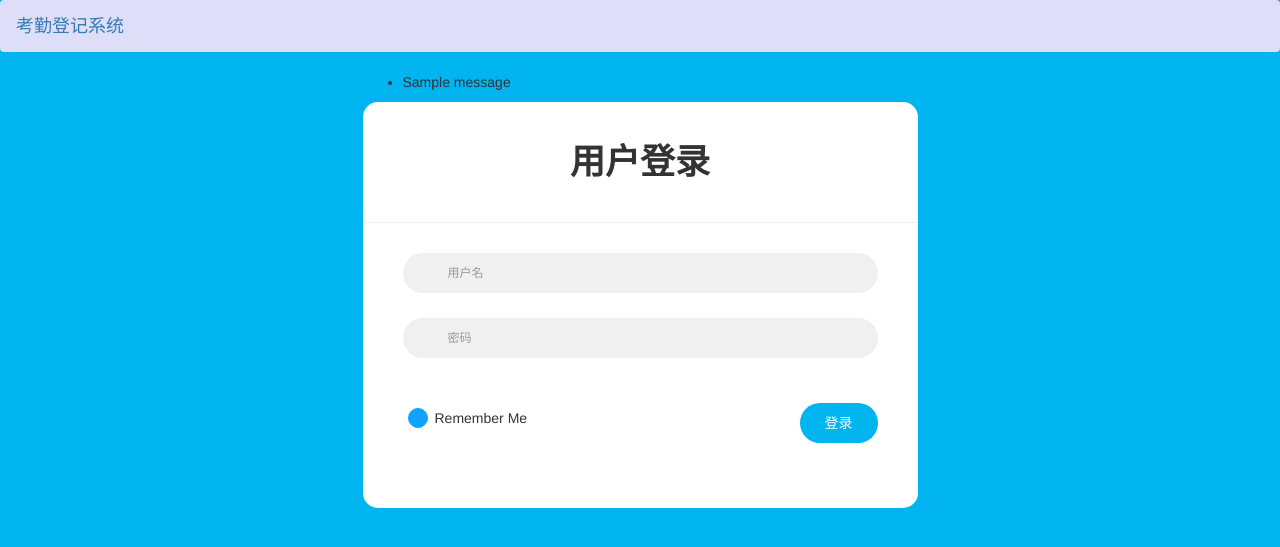
After one commit to drsuxiao/holiday, a Flask app: page /login in a window 1280 px wide. The commit adds this page. Shown: the top 547 px of the page. Run offline with Flask 2, Linux system fonts and the light colour scheme; tables that the repository leaves empty hold one stand-in row (values such as "Sample post"); one stand-in notice (Sample message) is shown; some libraries are stand-ins or nearby versions.

Commit message:
add login

```diff
--- a/app/forms.py
+++ b/app/forms.py
@@ -1,5 +1,5 @@
 from flask_wtf import FlaskForm
-from wtforms import StringField, SelectField
+from wtforms import StringField, SelectField, PasswordField, BooleanField, SubmitField
 from wtforms.validators import DataRequired, Length
 from app.models import HolidayApply, PersonalInformation
 
@@ -53,3 +53,10 @@ class PersonalInformationForm(FlaskForm):
         self.info_sex.choices = [('0', '男'), ('1', '女'), ('2', '未知')]
         self.info_department.choices = [('(新阳)网络信息科', '(新阳)网络信息科'), ('(厢竹)网络信息科', '(厢竹)网络信息科')]
         self.info_title.choices = [('0', '助理工程师'), ('1', '程序员'), ('2', '网络管理员'), ('3', '网络工程师')]
+
+
+class LoginForm(FlaskForm):
+    username = StringField('用户名', validators=[DataRequired()], render_kw={'class': "form-control input-sm", 'placeholder': "用户名"})
+    password = PasswordField('密码', render_kw={'class': "form-control input-sm", 'placeholder': "密码"})
+    remember_me = BooleanField('记住密码')
+    submit = SubmitField('登录')
--- /dev/null
+++ b/app/static/css/login.css
@@ -0,0 +1,127 @@
+.form-bg{
+    background: #00b4ef;
+}
+.form-horizontal{
+    background: #fff;
+    padding-bottom: 40px;
+    border-radius: 15px;
+    text-align: center;
+}
+.form-horizontal .heading{
+    display: block;
+    font-size: 35px;
+    font-weight: 700;
+    padding: 35px 0;
+    border-bottom: 1px solid #f0f0f0;
+    margin-bottom: 30px;
+}
+.form-horizontal .form-group{
+    padding: 0 40px;
+    margin: 0 0 25px 0;
+    position: relative;
+}
+.form-horizontal .form-control{
+    background: #f0f0f0;
+    border: none;
+    border-radius: 20px;
+    box-shadow: none;
+    padding: 0 20px 0 45px;
+    height: 40px;
+    transition: all 0.3s ease 0s;
+}
+.form-horizontal .form-control:focus{
+    background: #e0e0e0;
+    box-shadow: none;
+    outline: 0 none;
+}
+.form-horizontal .form-group i{
+    position: absolute;
+    top: 12px;
+    left: 60px;
+    font-size: 17px;
+    color: #c8c8c8;
+    transition : all 0.5s ease 0s;
+}
+.form-horizontal .form-control:focus + i{
+    color: #00b4ef;
+}
+.form-horizontal .fa-question-circle{
+    display: inline-block;
+    position: absolute;
+    top: 12px;
+    right: 60px;
+    font-size: 20px;
+    color: #808080;
+    transition: all 0.5s ease 0s;
+}
+.form-horizontal .fa-question-circle:hover{
+    color: #000;
+}
+.form-horizontal .main-checkbox{
+    float: left;
+    width: 20px;
+    height: 20px;
+    background: #11a3fc;
+    border-radius: 50%;
+    position: relative;
+    margin: 5px 0 0 5px;
+    border: 1px solid #11a3fc;
+}
+.form-horizontal .main-checkbox label{
+    width: 20px;
+    height: 20px;
+    position: absolute;
+    top: 0;
+    left: 0;
+    cursor: pointer;
+}
+.form-horizontal .main-checkbox label:after{
+    content: "";
+    width: 10px;
+    height: 5px;
+    position: absolute;
+    top: 5px;
+    left: 4px;
+    border: 3px solid #fff;
+    border-top: none;
+    border-right: none;
+    background: transparent;
+    opacity: 0;
+    -webkit-transform: rotate(-45deg);
+    transform: rotate(-45deg);
+}
+.form-horizontal .main-checkbox input[type=checkbox]{
+    visibility: hidden;
+}
+.form-horizontal .main-checkbox input[type=checkbox]:checked + label:after{
+    opacity: 1;
+}
+.form-horizontal .text{
+    float: left;
+    margin-left: 7px;
+    line-height: 20px;
+    padding-top: 5px;
+    text-transform: capitalize;
+}
+.form-horizontal .btn{
+    float: right;
+    font-size: 14px;
+    color: #fff;
+    background: #00b4ef;
+    border-radius: 30px;
+    padding: 10px 25px;
+    border: none;
+    text-transform: capitalize;
+    transition: all 0.5s ease 0s;
+}
+@media only screen and (max-width: 479px){
+    .form-horizontal .form-group{
+        padding: 0 25px;
+    }
+    .form-horizontal .form-group i{
+        left: 45px;
+    }
+    .form-horizontal .btn{
+        padding: 10px 20px;
+    }
+}
--- /dev/null
+++ b/app/templates/login.html
@@ -0,0 +1,112 @@
+<!DOCTYPE html>
+<html lang="en">
+<head>
+    <meta charset="UTF-8">
+    <link href="{{url_for('static', filename='css/bootstrap.min.css')}}" rel="stylesheet" type="text/css"/>
+    <link href="{{url_for('static', filename='css/login.css')}}" rel="stylesheet" type="text/css"/>
+    <script src="{{url_for('static', filename='js/jquery.min.js')}}"></script>
+    <script src="{{url_for('static', filename='js/jquery-ui.min.js')}}"></script>
+    <script src="{{url_for('static', filename='js/bootstrap.min.3.3.js')}}"></script>
+    <title>考勤登记系统</title>
+    <div class="navbar" role="navigation"  style="background-color: #dedef8;">
+        <div class="container-fluid">
+            <div class="navbar-header">
+                <button type="button" class="navbar-toggle"
+                data-toggle="collapse" data-target=".navbar-collapse">
+                    <span class="sr-only">Toggle navigation</span>
+                    <span class="icon-bar"></span>
+                    <span class="icon-bar"></span>
+                    <span class="icon-bar"></span>
+                </button>
+                <a class="navbar-brand" href="#">考勤登记系统</a>
+            </div>
+            {% block access_control %}
+            {% if current_user.is_authenticated %}
+            <div class="btn-group pull-right">
+                <a class="btn dropdown-toggle" data-toggle="dropdown" href="#">
+                    <i class="icon-user"></i> {{ current_user.username }} <span class="caret"></span>
+                </a>
+                <ul class="dropdown-menu">
+                    <li><a href="{{url_for('admin.password_edit')}}">修改密码</a></li>
+                    <li><a href="{{ url_for('admin.logout_view') }}">注销用户</a></li>
+                </ul>
+            </div>
+            {% endif %}
+            {% endblock %}
+
+        </div>
+    </div>
+</head>
+<body class="form-bg">
+   <!-- <div class="container">
+        <div class="row">
+            <div>
+                {% with messages = get_flashed_messages() %}
+                {% if messages %}
+                <ul>
+                    {% for message in messages %}
+                    <li>{{ message }}</li>
+                    {% endfor %}
+                </ul>
+                {% endif %}
+                {% endwith %}
+                <form role="form" method="post">
+                    {{ form.hidden_tag() }}
+                    <p>
+                        {{ form.username.label }}<br>
+                        {{ form.username(size=32) }}<br>
+                        {% for error in form.username.errors %}
+                        <span style="color: red;">[{{ error }}]</span>
+                        {% endfor %}
+                    </p>
+                    <p>
+                        {{ form.password.label }}<br>
+                        {{ form.password(size=32) }}<br>
+                        {% for error in form.password.errors %}
+                        <span style="color: red;">[{{ error }}]</span>
+                        {% endfor %}
+                    </p>
+                    <!--<p>{{ form.remember_me() }} {{ form.remember_me.label }}</p>
+                    <p>{{ form.submit() }}</p>
+                </form>
+            </div>
+        </div>
+    </div>-->
+    <div class="container">
+        <div class="row">
+            <div class="col-md-offset-3 col-md-6">
+                {% with messages = get_flashed_messages() %}
+                {% if messages %}
+                <ul>
+                    {% for message in messages %}
+                    <li>{{ message }}</li>
+                    {% endfor %}
+                </ul>
+                {% endif %}
+                {% endwith %}
+                <form class="form-horizontal" role="form" method="post">
+                    {{ form.hidden_tag() }}
+                    <span class="heading">用户登录</span>
+                    <div class="form-group">
+                        {{ form.username(size=32) }}
+                        <i class="fa fa-user"></i>
+                    </div>
+                    <div class="form-group help">
+                        {{ form.password(size=32) }}<br>
+                        <i class="fa fa-lock"></i>
+                        <a href="#" class="fa fa-question-circle"></a>
+                    </div>
+                    <div class="form-group">
+                        <div class="main-checkbox">
+                            <input type="checkbox" value="None" id="checkbox1" name="check"/>
+                            <label for="checkbox1"></label>
+                        </div>
+                        <span class="text">Remember me</span>
+                        <button type="submit" class="btn btn-default">登录</button>
+                    </div>
+                </form>
+            </div>
+        </div>
+    </div>
+</body>
+</html>
--- a/app/views.py
+++ b/app/views.py
@@ -1,41 +1,79 @@
-from flask import request, render_template
+from flask import request, render_template, redirect, flash, url_for
 from app import app
-from app.forms import HolidayApplyForm, PersonalInformationForm, HolidayAuditForm
+from app.forms import HolidayApplyForm, PersonalInformationForm, HolidayAuditForm, LoginForm
+from app.models import User
+from flask_login import login_user, logout_user, login_required
+from passlib.apps import custom_app_context as pwd_context
 
 
 @app.route('/', methods=['GET'])
+@login_required
 def index():
     return render_template('base.html')
 
 
 @app.route('/apply', methods=['GET'])
+@login_required
 def show_apply():
     form = HolidayApplyForm()
     return render_template('holiday_apply.html', form=form, modal_title='请假申请编辑窗')
 
 
 @app.route('/audit', methods=['GET'])
+@login_required
 def show_audit():
     form = HolidayAuditForm()
     return render_template('holiday_audit.html', form=form, modal_title='请假申请审核窗')
 
 
 @app.route('/information', methods=['GET'])
+@login_required
 def show_information():
     form = PersonalInformationForm()
     return render_template('information.html', form=form, modal_title='个人信息编辑窗')
 
 
 @app.route('/apply/detail', methods=['GET'])
+@login_required
 def show_apply_detail():
     return render_template('holiday_detail.html')
 
 
 @app.route('/apply/statistical', methods=['GET'])
+@login_required
 def show_apply_statistical():
     return render_template('holiday_statistical.html')
 
 
 @app.route('/apply/holidays', methods=['GET'])
+@login_required
 def show_apply_holidays():
     return render_template('holiday_holidays.html')
+
+
+@app.route('/login', methods=['GET', 'POST'])
+def login():
+    form = LoginForm()
+    if request.method == 'POST' and form.validate_on_submit():
+        username = request.form.get('username')
+        user = User.query.filter_by(username=username).first()
+        # password = pwd_context.encrypt(request.form['password'])
+        password = request.form['password']
+        if user is not None and user.password_hash == password:
+
+            # 通过Flask-Login的login_user方法登录用户
+            login_user(user)
+
+            return redirect(url_for('index'))
+
+        flash('用户名或密码错误!')
+
+    # GET 请求
+    return render_template('login.html', form=form)
+
+
+@app.route('/logout')
+@login_required
+def logout():
+    logout_user()
+    return redirect(url_for('index'))
```
Also changed, not shown: app/__init__.py (+12 -0 lines), app/models.py (+3 -4 lines), app/templates/base.html (+15 -10 lines), app/templates/index.html (added, +55 -0 lines).
